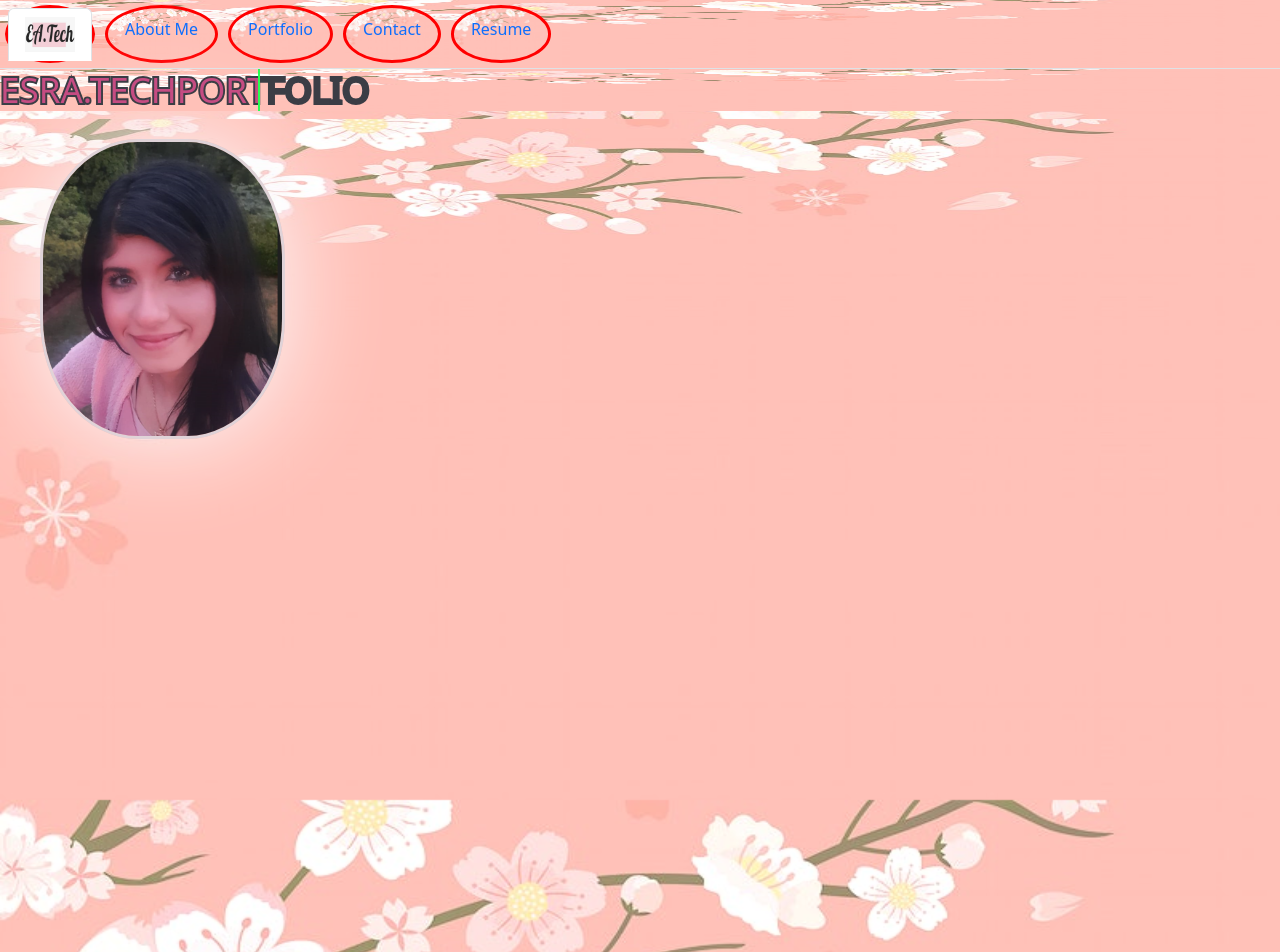
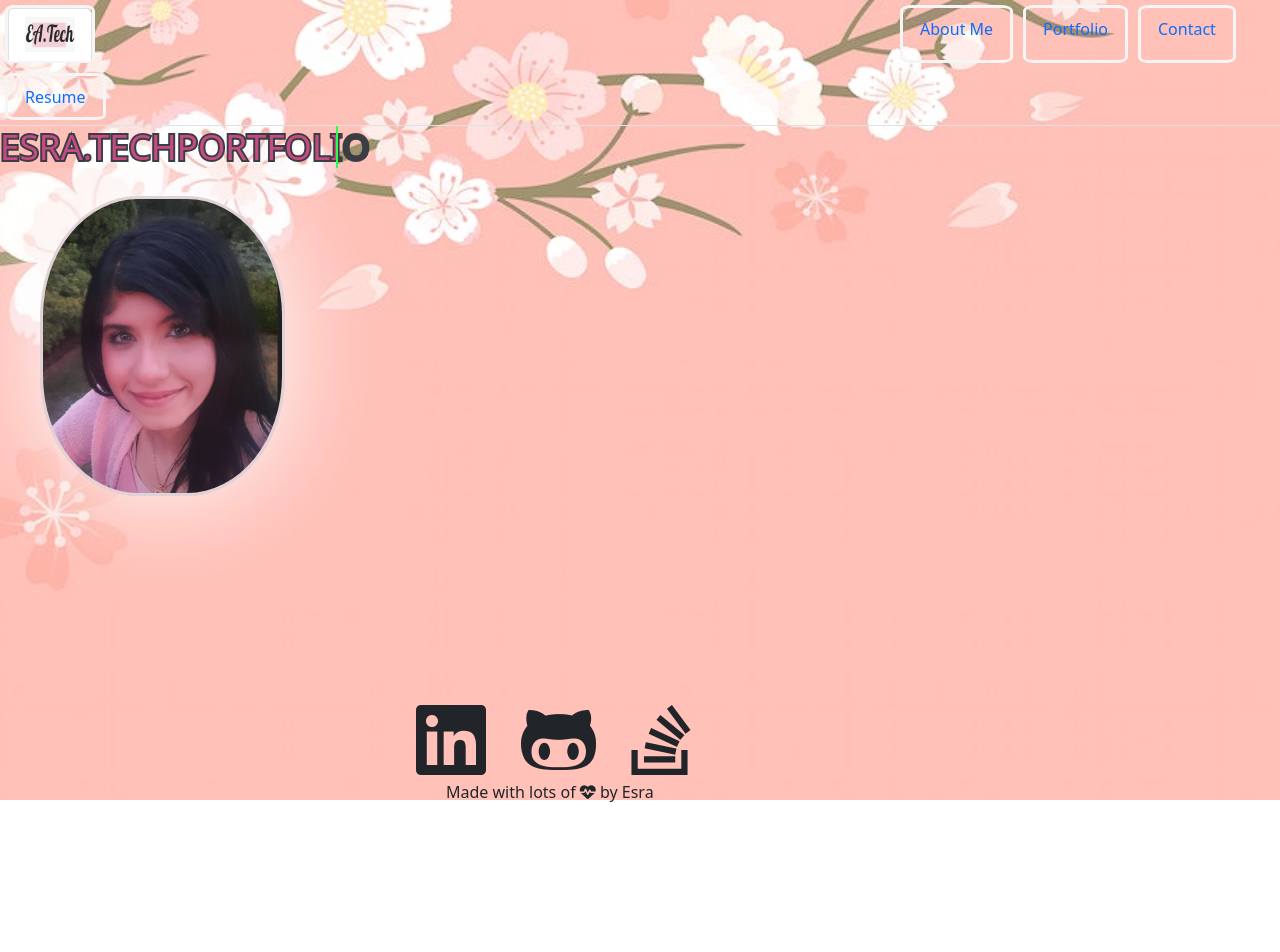
Before and after one commit to EsraWameed/reactorApp, a React (Create React App) app: page / in a window 1280 px wide. Shown: the top 952 px of the page. After the commit the page ends 800 px from the top, so only its background shows below. Built offline with nearby package versions, Linux system fonts and the light colour scheme.

Commit message:
added icons but need anchors still

```diff
--- a/public/index.html
+++ b/public/index.html
@@ -9,6 +9,7 @@
   <meta name="description" content="Web site created using create-react-app" />
   <link rel="apple-touch-icon" href="%PUBLIC_URL%/logo192.png" />
   <link rel="manifest" href="%PUBLIC_URL%/manifest.json" />
+  <script src="https://kit.fontawesome.com/2575d9ffdf.js" crossorigin="anonymous"></script>
   <title>React App</title>
 </head>
 
--- a/src/components/Footer.js
+++ b/src/components/Footer.js
@@ -3,9 +3,14 @@ import '../styles/footer.css';
 
 function Footer() {
     return (
-      <header className="footer">
-        <h1>Footer</h1>
-      </header>
+      <footer className="footer">
+        <ul className="footerUl">
+        <i className="fa-brands fa-linkedin footerBands"></i>
+        <i className="fa-brands fa-github-alt footerBands"></i>
+        <i className="fa-brands fa-stack-overflow footerBands"></i>
+        <li className='footerClass'>Made with lots of <i class="fa-solid fa-heart-pulse"></i> by Esra</li>
+        </ul>
+      </footer>
     );
   }
 
--- a/src/components/NavTabs.js
+++ b/src/components/NavTabs.js
@@ -6,7 +6,7 @@ import '../styles/navtab.css';
 function NavTabs({ currentPage, handlePageChange }) {
   return (
     <ul className="nav nav-tabs">
-       <li className="nav-item">
+       <li className="nav-item logoWelcome">
         <a
           href="#welcome"
           onClick={() => handlePageChange('Welcome')}
--- a/src/styles/Welcome.css
+++ b/src/styles/Welcome.css
@@ -4,6 +4,9 @@
   background-image: './images/logo.png';
 }
 
+.logoWelcome{
+  margin-right: 800px;
+}
 
 .mepicDiv {
   height: 320px;
--- a/src/styles/footer.css
+++ b/src/styles/footer.css
@@ -1,5 +1,28 @@
-.footer{
-   margin-top: 45%;
-   color: aliceblue;
-   border: 3px solid red;
+
+
+footer {
+   display: block;
+   position: fixed;
+   height: 100px;
+   bottom: 0;
+   width: 100%;
+   margin-left: auto;
+   margin-right: auto;
 }
+
+.footerClass{
+   list-style: none;
+   margin-left: 30px;
+}
+
+.footerUl{
+   display: block;
+   margin-left: auto;
+   margin-right: auto;
+   width: 40%;
+}
+
+.footerBands{
+   margin-right: 35px;
+   font-size: 80px;
+}
--- a/src/styles/navtab.css
+++ b/src/styles/navtab.css
@@ -1,5 +1,6 @@
 .nav-item{
-    border: 3px solid red;
-    border-radius: 50%;
+    border: 3px solid rgb(245, 245, 245);
+    background-color: antiquewhite;
+    border-radius: 10%;
     margin: 5px;
 }
```
